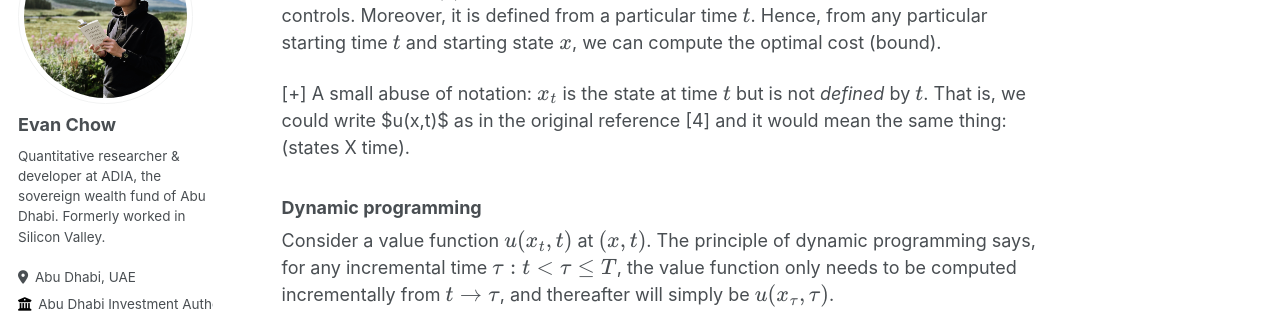
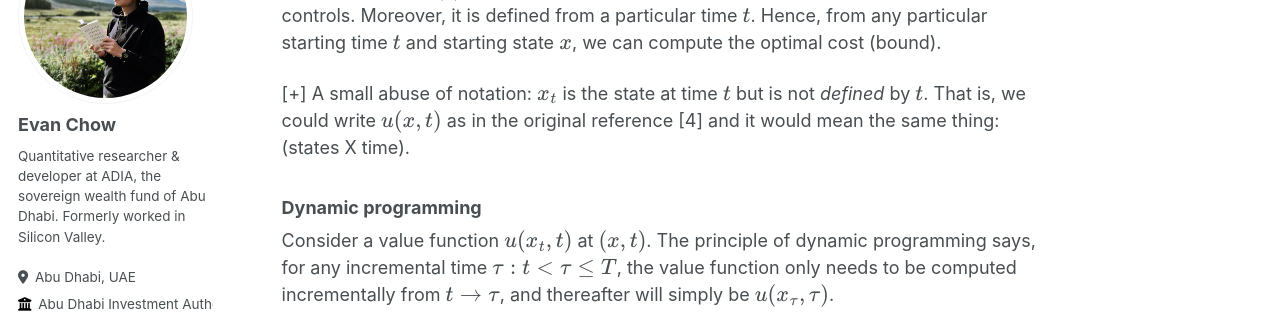
Before and after one commit to evnchw/evnchw.github.io, a Jekyll site: the page built from _quant/refresher_hjb.md, in a window 1280 px wide and 900 px high, scrolled down 1680 px. Shown: the part 177-490 px from the top of the window. Built offline with Jekyll 4.4.1, drawn with Linux system fonts in a browser that asks for light colours; some web fonts are replaced.

Commit message:
update formatting

```diff
--- a/_quant/refresher_hjb.md
+++ b/_quant/refresher_hjb.md
@@ -59,7 +59,7 @@ $$
 
 It is notable that $$u(.)$$, as the loose minimum (infinimum), no longer depends on the controls. Moreover, it is defined from a particular time $$t$$. Hence, from any particular starting time $$t$$ and starting state $$x$$, we can compute the optimal cost (bound).
 
-[+] A small abuse of notation: $$x_t$$ is the state at time $$t$$ but is not *defined* by $$t$$. That is, we could write $u(x,t)$ as in the original reference [4] and it would mean the same thing: (states X time).
+[+] A small abuse of notation: $$x_t$$ is the state at time $$t$$ but is not *defined* by $$t$$. That is, we could write $$u(x,t)$$ as in the original reference [4] and it would mean the same thing: (states X time).
 
 ### Dynamic programming
 
```
